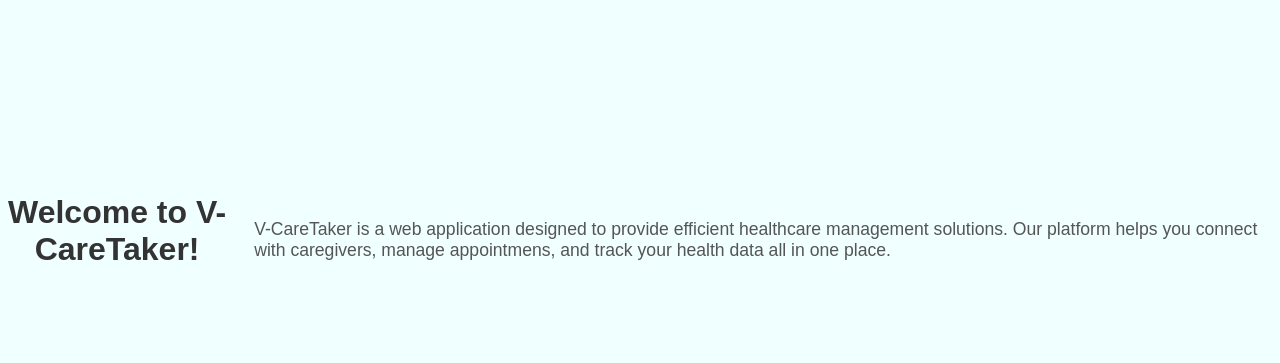
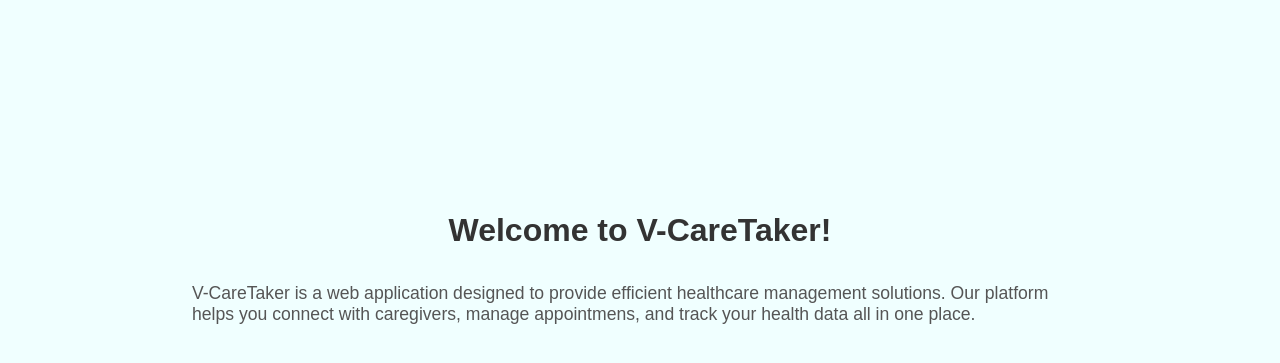
Before and after one commit to Elango001/Devops-project, a Flask app: page / in a window 1280 px wide. Shown: the part 160-523 px from the top of the page. Run offline with Flask 3, Linux system fonts and the light colour scheme.

Commit message:
some changes re made

```diff
--- a/static/styles.css
+++ b/static/styles.css
@@ -5,7 +5,7 @@ body {
   background-color: #f4f4f4;
   margin: 0;
   padding: 0;
-  display: flex;
+  /* display: flex; */
   justify-content: center;
   align-items: center;
   height: 100vh;
@@ -18,12 +18,22 @@ body {
   box-shadow: 0 2px 10px rgba(0, 0, 0, 0.1);
   width: 300px;
 }
-
+.wel {
+  padding-bottom: -20px;
+  position: absolute;
+  /* right: 50%;
+  transform: translateX(50%); */
+  text-align: center;
+}
 h1 {
   text-align: center;
   color: #333;
 }
 
+.description {
+  padding-top: 10%;
+  width: 70%;
+}
 label {
   display: block;
   margin-bottom: 5px;
```
